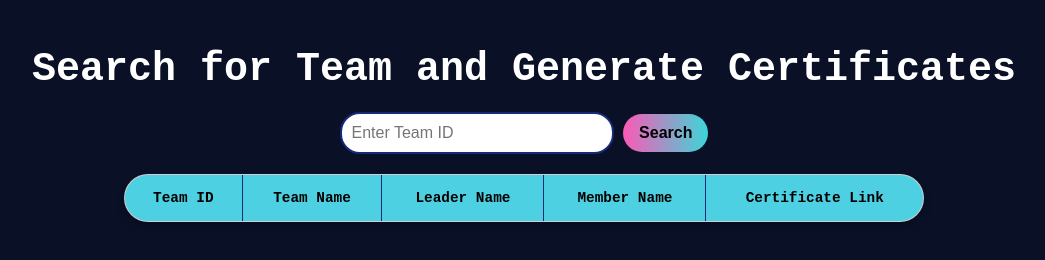
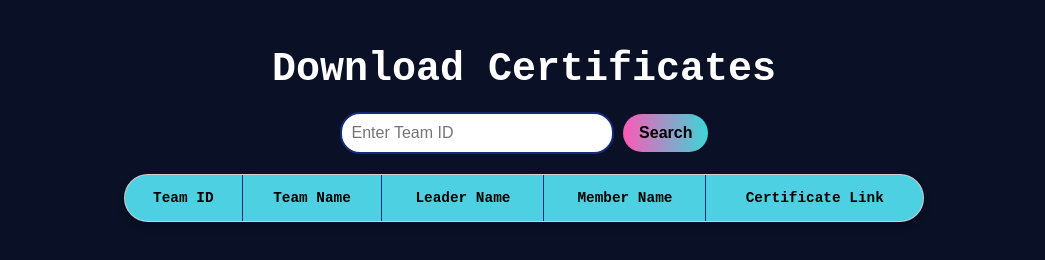
Before and after one commit to Abhaykesarwani01/certificate-generator, a website: page public/index.html in a window 1280 px wide. Shown: the whole page, without its empty margins (116-1161 px from the left). Drawn offline with nearby package versions, Linux system fonts and the light colour scheme; a web font is replaced by a local one.

Commit message:
update header

```diff
--- a/public/index.html
+++ b/public/index.html
@@ -18,7 +18,7 @@
     />
   </head>
   <body>
-    <h1>Search for Team and Generate Certificates</h1>
+    <h1>Download Certificates</h1>
 
     <input type="text" id="teamIDInput" placeholder="Enter Team ID" />
     <button class="searchbtn" onclick="searchTeam()">Search</button>
```
